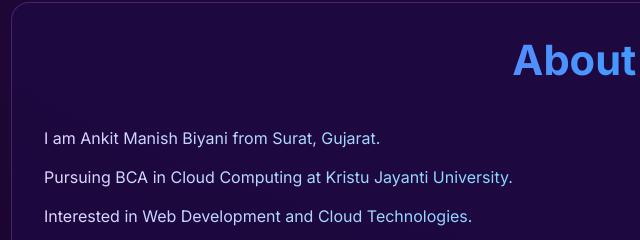
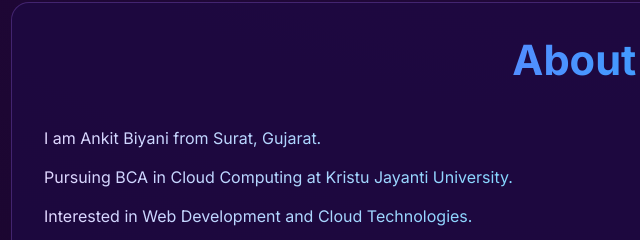
Before and after one commit to abiyani065-debug/portfolio-render, a website: page public/index.html in a window 1280 px wide. Shown: the part 918-1158 px from the top of the page, 29-669 px from the left. Drawn offline with Linux system fonts and the light colour scheme.

Commit message:
CI/CD Test

```diff
--- a/public/index.html
+++ b/public/index.html
@@ -209,7 +209,7 @@ section{padding:90px 16px}
 <section id="about">
 <div class="container card about-text">
 <h2 class="section-title">About Me</h2>
-<p>I am Ankit Manish Biyani from Surat, Gujarat.</p>
+<p>I am Ankit Biyani from Surat, Gujarat.</p>
 <p>Pursuing BCA in Cloud Computing at Kristu Jayanti University.</p>
 <p>Interested in Web Development and Cloud Technologies.</p>
 <p>Looking for internships and hands-on experience.</p>
```
